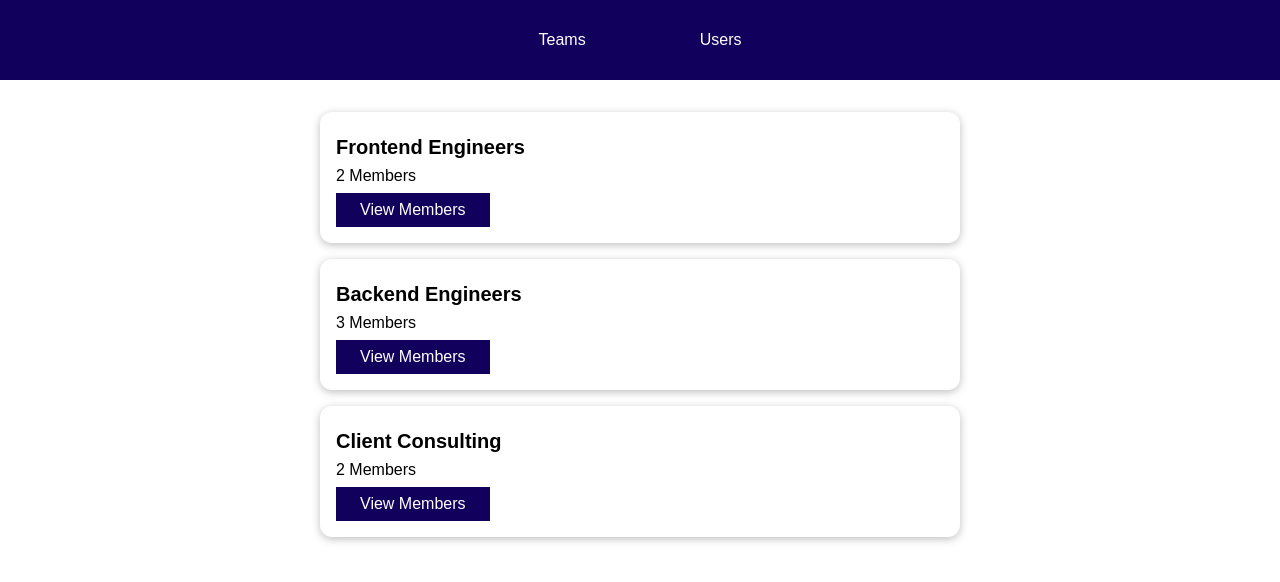
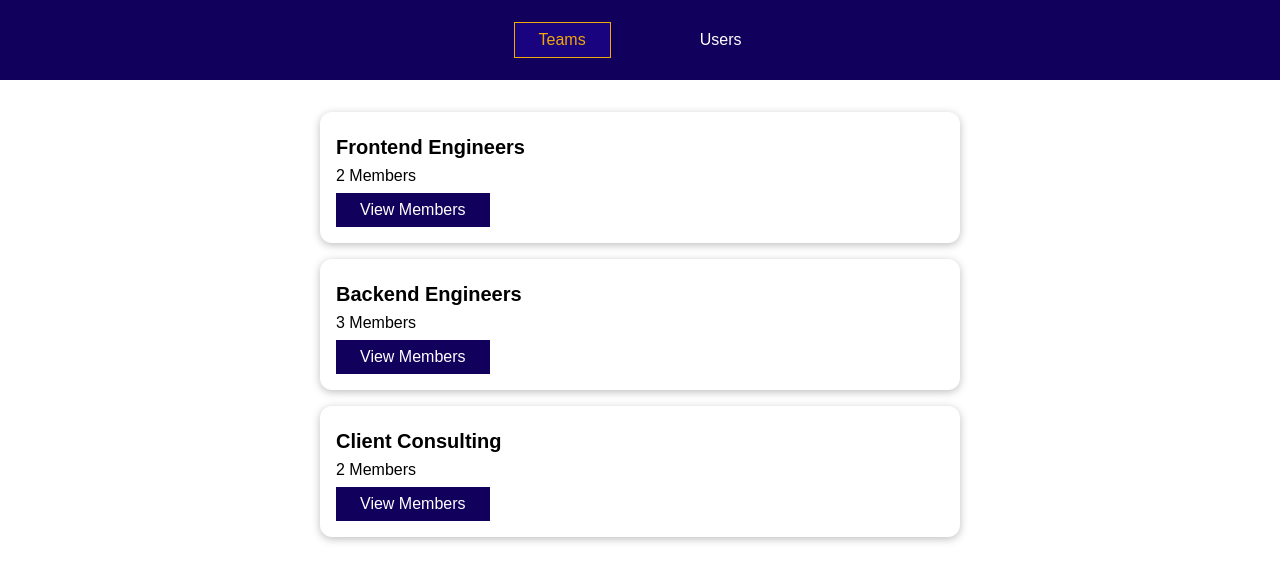
Before and after one commit to HassanKhan123/vue-routing, a Vue app: page /teams in a window 1280 px wide. Shown: the top 582 px of the page. Built offline with nearby package versions, Linux system fonts and the light colour scheme.

Commit message:
styling active links

```diff
--- a/src/components/nav/TheNavigation.vue
+++ b/src/components/nav/TheNavigation.vue
@@ -49,7 +49,8 @@ a {
 }
 
 a:hover,
-a:active {
+a:active,
+a.active {
   color: #f1a80a;
   border-color: #f1a80a;
   background-color: #1a037e;
--- a/src/main.js
+++ b/src/main.js
@@ -16,7 +16,8 @@ const router = createRouter({
       path: '/users',
       component: UsersList
     }
-  ]
+  ],
+  linkActiveClass: 'active'
 });
 
 const app = createApp(App);
```
